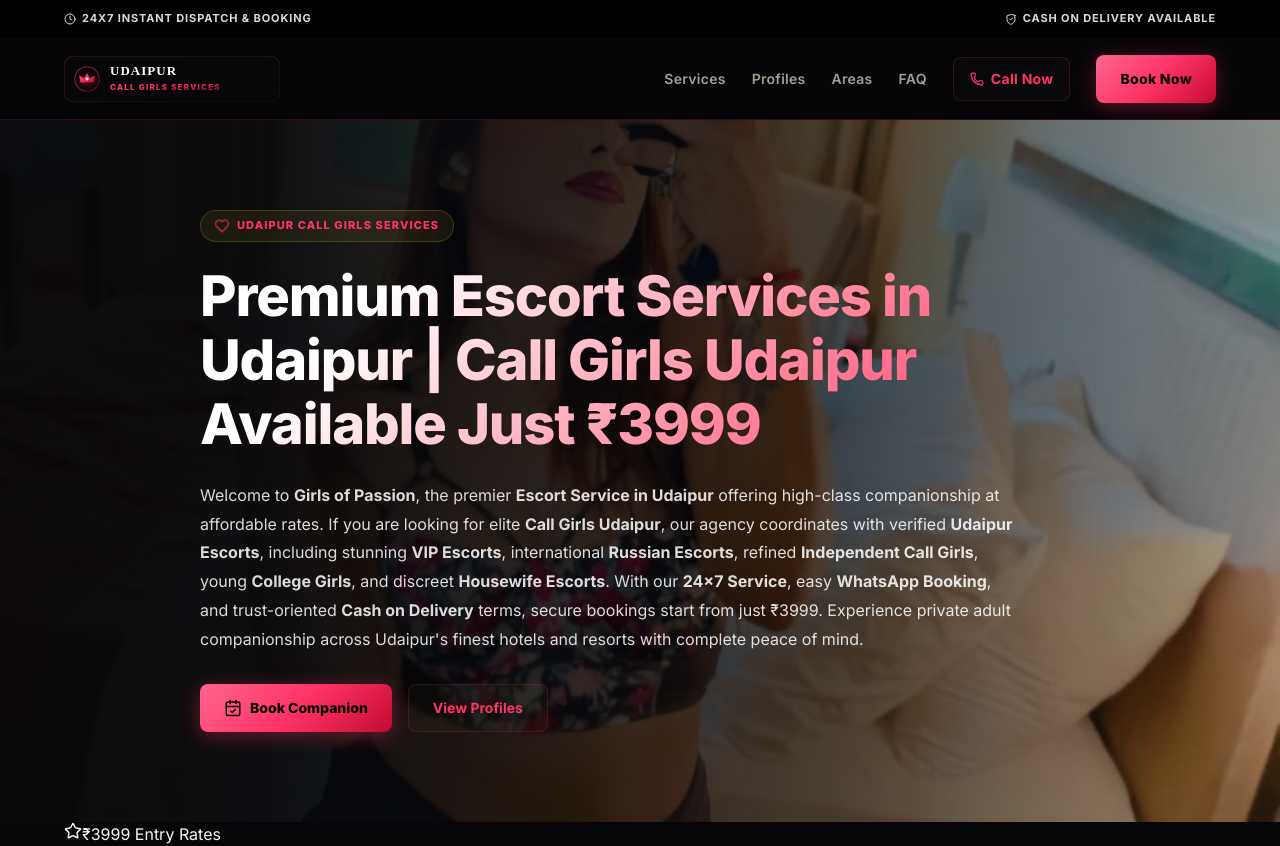
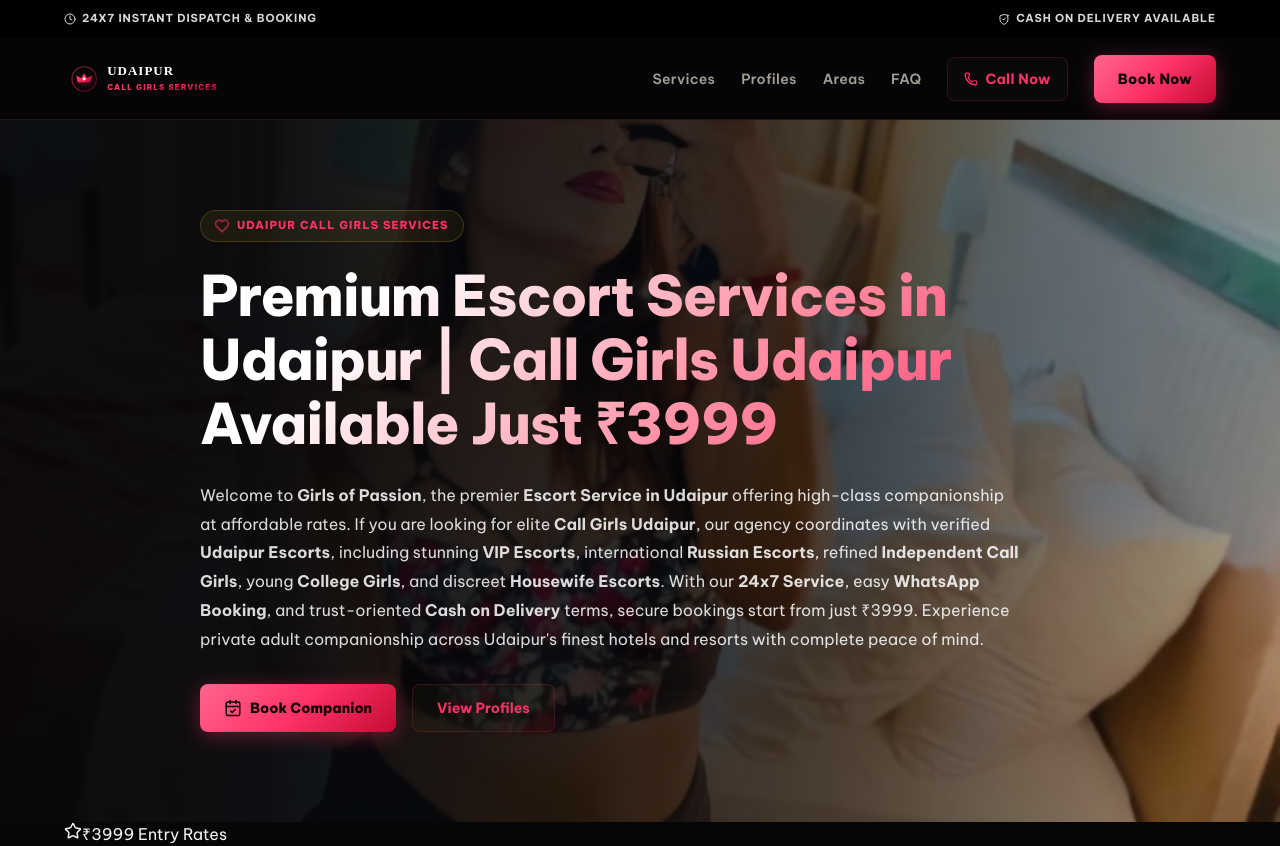
Before and after one commit to udaipuresorthub-del/velvet-affair, a Next.js app: page / in a window 1280 px wide. Shown: the top 846 px of the page. Built offline with nearby package versions, Linux system fonts and the light colour scheme.

Commit message:
Switch font family to Be Vietnam Pro and re-design logo and favicon to be transparent floating SVG crowns

```diff
--- a/src/app/layout.tsx
+++ b/src/app/layout.tsx
@@ -1,12 +1,12 @@
 import type { Metadata } from "next";
 import Image from "next/image";
 import Link from "next/link";
-import { Inter } from "next/font/google";
+import { Be_Vietnam_Pro } from "next/font/google";
 import { MessageCircle, Phone, Mail, Clock, MapPin } from "lucide-react";
 import "./globals.css";
 import { serviceAreas, siteConfig } from "@/lib/site";
 
-const inter = Inter({
+const beVietnam = Be_Vietnam_Pro({
   subsets: ["latin"],
   weight: ["300", "400", "500", "600", "700", "800", "900"],
   display: "swap"
@@ -44,7 +44,7 @@ export const metadata: Metadata = {
 
 export default function RootLayout({ children }: { children: React.ReactNode }) {
   return (
-    <html lang="en-IN" className={inter.className}>
+    <html lang="en-IN" className={beVietnam.className}>
       <head>
         <meta name="google-site-verification" content={siteConfig.googleVerification} />
       </head>
```
Also changed, not shown: public/favicon.svg, public/logo.svg.
